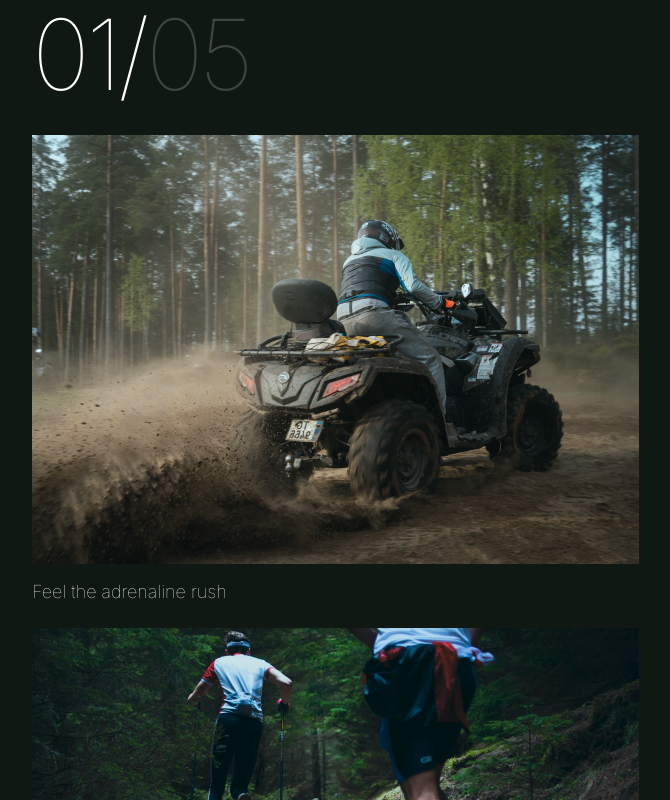
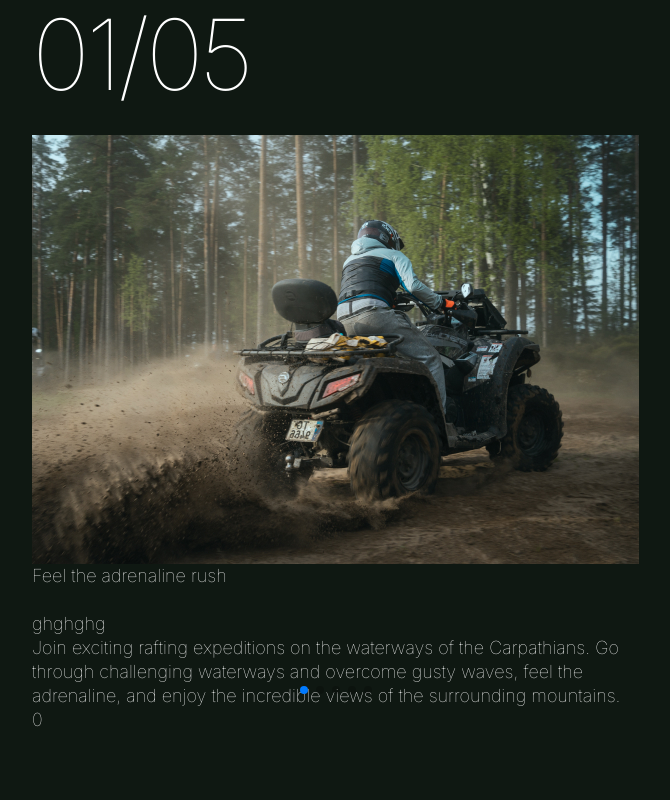
Before and after one commit to Veronikanos/carpTravel, a Next.js app: page / in a window 1280 px wide. Shown: the part 1720-2520 px from the top of the page, without its empty margins (80-750 px from the left). Built offline with nearby package versions, Linux system fonts and the light colour scheme; a web font is replaced by a local one.

Commit message:
feat(swiper): implement simple slider

```diff
--- a/package.json
+++ b/package.json
@@ -12,6 +12,7 @@
     "@types/node": "20.5.1",
     "@types/react": "18.2.20",
     "@types/react-dom": "18.2.7",
+    "@types/swiper": "^6.0.0",
     "autoprefixer": "10.4.15",
     "eslint": "8.47.0",
     "eslint-config-next": "13.4.18",
--- a/src/components/Services.tsx
+++ b/src/components/Services.tsx
@@ -1,12 +1,22 @@
 'use client'
 
 import Image from 'next/image';
-import {FC, useEffect, useState} from 'react';
+import { FC, useEffect, useState } from 'react';
+import { Swiper, SwiperSlide } from 'swiper/react';
+import 'swiper/css';
+import { ContentItem } from './types';
+import { Controller, Navigation, Pagination, Scrollbar, A11y,  EffectFade } from 'swiper/modules';
+import 'swiper/css/effect-fade';
+import 'swiper/css/navigation';
+import 'swiper/css/pagination';
+import 'swiper/css/scrollbar';
 import Slider from './Slider';
 
+
 const Services: FC = () => {
-
-    const [data, setData] = useState([]);
+    const [data, setData] = useState<ContentItem[]>([]);
+    const [controlledSwiper, setControlledSwiper] = useState<any>(null);
+    const [activeItem, setActiveItem] = useState<number>(0); // Initialize activeItem state
 
     useEffect(() => {
       // Fetch data from content.json
@@ -17,32 +27,87 @@ const Services: FC = () => {
     }, []);
 
 
+  // Access activeIndex from controlledSwiper
+  const activeIndex = controlledSwiper?.activeIndex ?? 0;
+
+  // Update the activeItem state with a new value
+  const handleActiveItemChange = (newActiveItem: number) => {
+    setActiveItem(newActiveItem);
+  };
     return (
       <section>
         <div className="padding-x services-section">
-        <div className="padding-y ">
+          <div className="padding-y">
             <h2 className="header-2 mb-[24px] md:mb-0">
               We <span className="font-medium">offer</span>
             </h2>
-          <div className="header-2 ml-auto">
-            01/<span className="text-light-transparent">05</span>
+            <div className="header-2 ml-auto">01/0{data.length}
             </div>
 
-          <Slider data={data}/>
+            <div className="my-[16px] max-w-[463px] md:max-w-[463px] xl:max-w-[607px]">
 
-          <ul className="mb-[34px] services-list flex flex-col gap-[16px]">
-            <li className="services-item__active">ATVs Traveling</li>
-            <li>Rock climbing</li>
-            <li>Hot air ballooning</li>
-            <li>Skydiving</li>
-            <li>Rafting</li>
-          </ul>
+
+
+              <Swiper
+              modules={[Controller, Navigation, Pagination, Scrollbar, A11y]}
+            //   modules={[EffectFade]} effect="fade"
+                spaceBetween={50}
+                slidesPerView={1}
+                pagination={{clickable: true}}
+
+                controller={{ control: controlledSwiper }}
+    //   onSlideChange={(swiper) => handleActiveItemChange(swiper.activeIndex)}
+      onSlideChange={(swiper) => console.log(swiper)}
+              >
+                {data.map((item, index) => (
+                  <SwiperSlide key={index}>
+                    <div className="">
+                      <Image
+                        src={item.image}
+                        width={607}
+                        height={429}
+                        sizes="(max-width: 320px) 280px, (max-width: 768px) 463px, (max-width: 1280px) 607px"
+                        alt={item.alt}
+                        layout="responsive"
+                      />
+                    </div>
+                    <p className="mb-[24px]">{item.title}</p>
+                    <Slider/>
             <p>
-            Join exciting rafting expeditions on the waterways of the
-            Carpathians. Go through challenging waterways and overcome
-            gusty waves, feel the adrenaline, and enjoy the incredible
-            views of the surrounding mountains.
+              {item.description}
             </p>
+
+                  </SwiperSlide>
+                ))}
+              </Swiper>
+
+              <Swiper
+        modules={[Controller]}
+        onSwiper={setControlledSwiper}
+      >
+             <SwiperSlide> {activeIndex}</SwiperSlide>
+             <SwiperSlide> {activeIndex}</SwiperSlide>
+             <SwiperSlide> {activeIndex}</SwiperSlide>
+             <SwiperSlide> {activeIndex}</SwiperSlide>
+             <SwiperSlide> {activeIndex}</SwiperSlide>
+      </Swiper>
+
+
+            </div>
+
+            {/* <ul className="mb-[34px] services-list flex flex-col gap-[16px]">
+              {data.map((item, index) => (
+                <li
+                  key={index}
+                  className={index === activeSlide ? 'services-item__active' : ''}
+                  onClick={() => handleListItemClick(index)}
+                >
+                  {item.title}
+                </li>
+              ))}
+            </ul> */}
+
+
           </div>
         </div>
       </section>
--- a/src/components/Slider.tsx
+++ b/src/components/Slider.tsx
@@ -1,30 +1,14 @@
 import Image from 'next/image';
-import {ContentItem} from './types';
+import { FC } from 'react';
 
 
-interface SliderProps {
-  data: ContentItem[];
-}
 
-const Slider: React.FC<SliderProps> = ({data}) => {
+
+const Slider: FC = () => {
+
+
   return (
-    <>
-      {data.map((item, index) => (
-        <div key={index} className="">
-          <div className="my-[16px] max-w-[463px] md:max-w-[463px] xl:max-w-[607px]">
-            <Image
-              src={item.image}
-              width={607}
-              height={429}
-              sizes="(max-width: 320px) 280px, (max-width: 768px) 463px, (max-width: 1280px) 607px"
-              alt={item.alt}
-              layout="responsive"
-            />
-          </div>
-          <p className="mb-[24px]">{item.title}</p>
-        </div>
-      ))}
-    </>
+    <h2>ghghghg</h2>
   );
 };
 
```
Also changed, not shown: 1 other file (tests, documents, lock files or other folders). Lines whose indentation alone changed are shown as unchanged.
